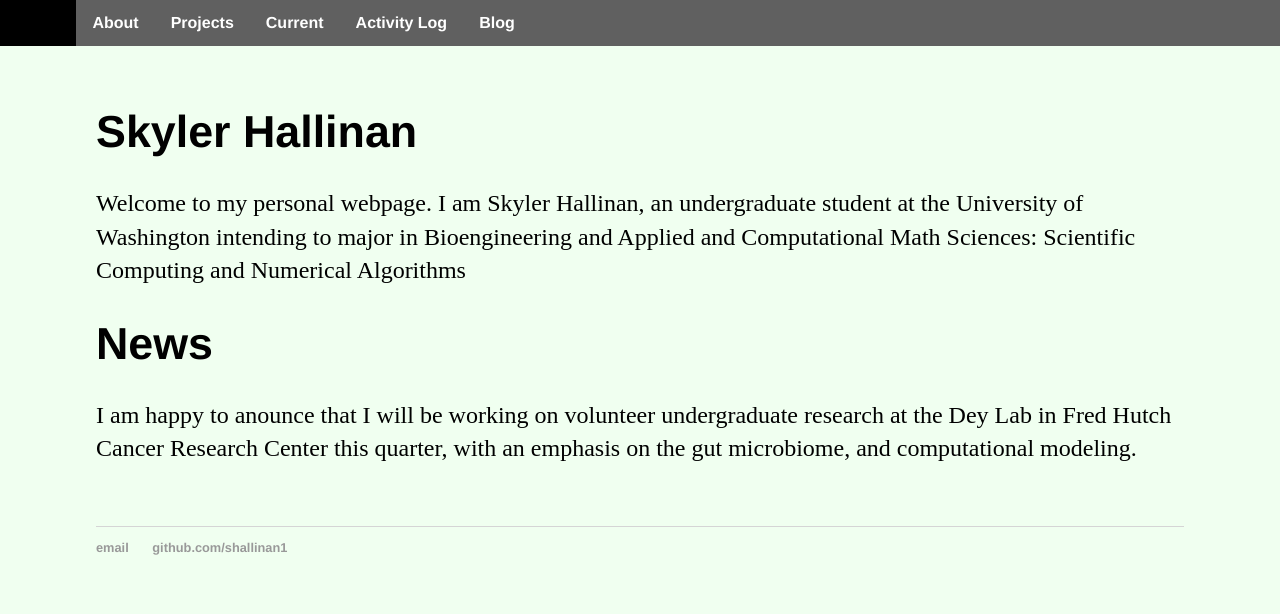
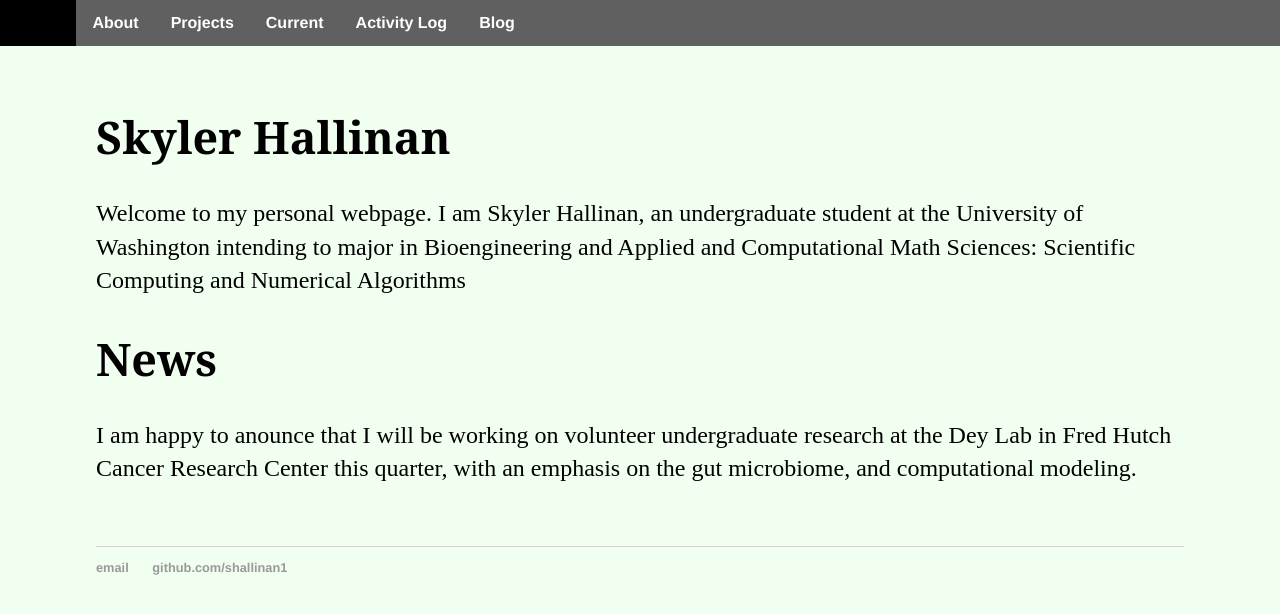
Before and after one commit to shallinan1/shallinan1.github.io, a Jekyll site: the page built from index.md, in a window 1280 px wide. Shown: the top 614 px of the page. Built offline with Jekyll 4.4.1, drawn with Linux system fonts in a browser that asks for light colours.

Commit message:
font try

```diff
--- a/css/main.css
+++ b/css/main.css
@@ -66,7 +66,7 @@ a:hover {
 }
 h1 {
     font-size: 2.8em;
-    font-family:'Helvetica', 'Georgia', 'Sans-Serif';
+    font-family:'Belleza', 'Georgia', 'Sans-Serif';
 }
 p {
     font-size: 1.5em;
```
